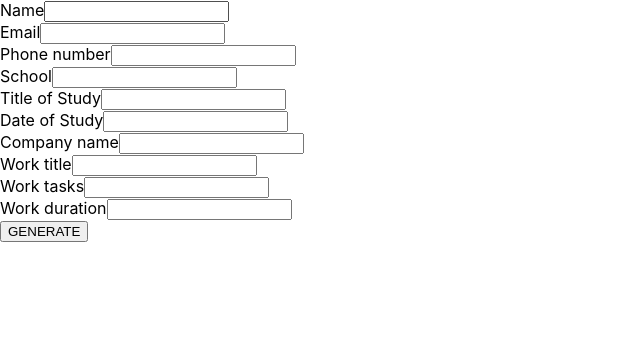
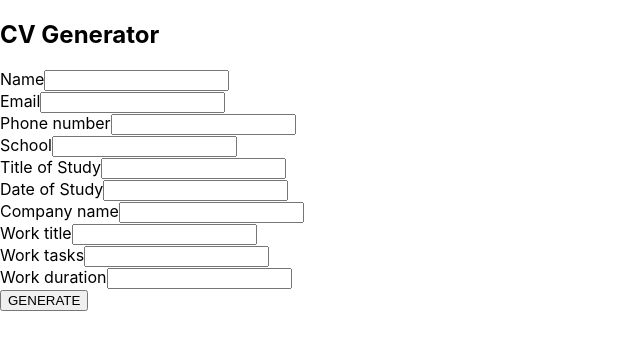
Before and after one commit to Konstanenonen/cv-application, a React (Create React App) app: page / in a window 1280 px wide. Shown: the top 350 px of the page, without its empty margins (0-640 px from the left). Built offline with nearby package versions, Linux system fonts and the light colour scheme.

Commit message:
Added navbar component

```diff
--- a/src/App.tsx
+++ b/src/App.tsx
@@ -1,11 +1,13 @@
 /* eslint-disable react/prefer-stateless-function */
 import React from "react";
 import CvGenerator from "./components/CvGenerator";
+import NavBar from "./components/NavBar";
 
 class App extends React.Component {
   render() {
     return (
       <div>
+        <NavBar />
         <CvGenerator />
       </div>
     );
--- /dev/null
+++ b/src/components/NavBar.tsx
@@ -0,0 +1,14 @@
+/* eslint-disable react/prefer-stateless-function */
+import React from "react";
+
+class NavBar extends React.Component {
+  render() {
+    return (
+      <nav>
+        <h1>CV Generator</h1>
+      </nav>
+    );
+  }
+}
+
+export default NavBar;
```
